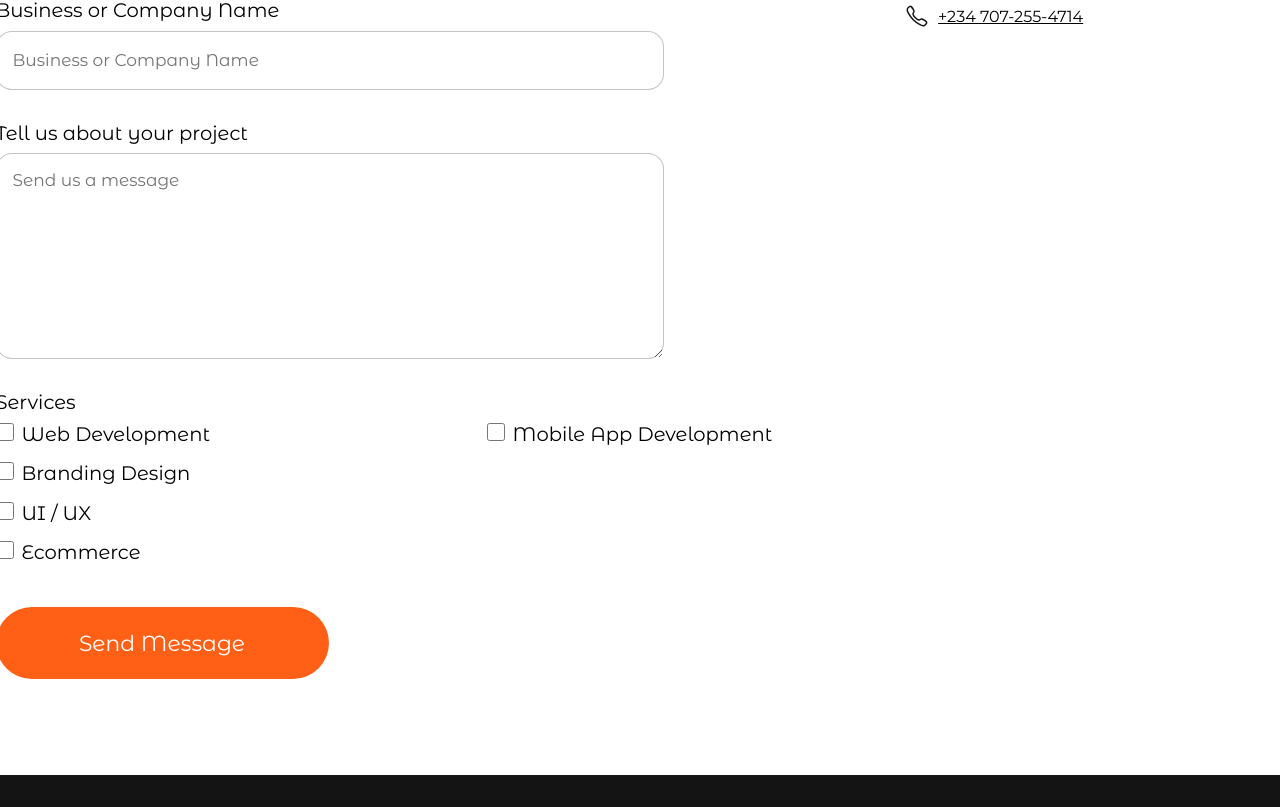
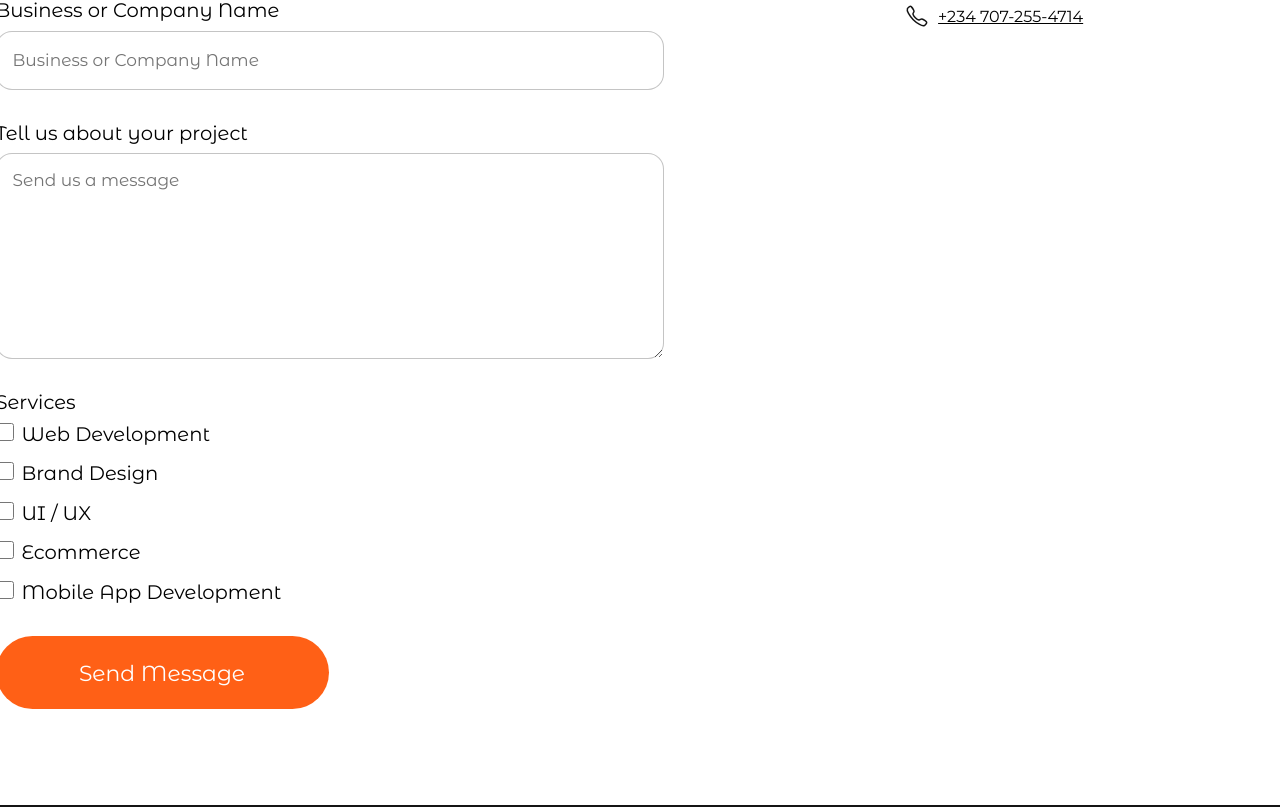
Before and after one commit to Yole-dev/bloom-revamped, a React (Create React App) app: page /contactus in a window 1280 px wide. Shown: the part 1278-2085 px from the top of the page. Built offline with nearby package versions, Linux system fonts and the light colour scheme.

Commit message:
fixed the component sizing issue on the home page

```diff
--- a/src/index.css
+++ b/src/index.css
@@ -55,6 +55,11 @@ button:focus {
   outline: none;
 }
 
+button:hover {
+  transform: scale(0.95);
+  transition: transform 0.5s ease;
+}
+
 input:focus {
   outline: none;
 }
@@ -523,7 +528,7 @@ textarea:focus {
 }
 
 .content-container {
-  width: 491px;
+  width: 50%;
   height: 173px;
   display: flex;
   flex-direction: column;
@@ -538,6 +543,7 @@ textarea:focus {
 }
 
 .detail-text {
+  width: 491px;
   font-size: 16.56px;
   font-weight: 300;
   line-height: 27.09px;
@@ -686,6 +692,11 @@ textarea:focus {
   display: flex;
   align-items: center;
   gap: 1rem;
+}
+
+.next,
+.previous {
+  cursor: pointer;
 }
 
 /* embla carousel styling*/
@@ -1514,6 +1525,7 @@ textarea:focus {
 .contact-us-header > p {
   width: 505px;
   align-self: end;
+  text-align: right;
   font-size: 18px;
   font-weight: 300;
   line-height: 143%;
@@ -1621,7 +1633,7 @@ textarea:focus {
 
 .services-grid-form {
   width: 475px !important;
-  height: 152px;
+  height: auto;
   display: flex;
   flex-direction: column;
   flex-wrap: wrap;
--- a/src/pages/ContactUs.js
+++ b/src/pages/ContactUs.js
@@ -112,7 +112,7 @@ function ContactForm() {
   // checkbox states
   const [checkedServices, setCheckedServices] = useState({
     "Web Development": false,
-    "Branding Design": false,
+    "Brand Design": false,
     "UI/UX": false,
     Ecommerce: false,
     "Mobile App Development": false,
@@ -120,7 +120,7 @@ function ContactForm() {
 
   const servicesCheck = [
     { service: "Web Development" },
-    { service: "Branding Design" },
+    { service: "Brand Design" },
     { service: "UI / UX" },
     { service: "Ecommerce" },
     { service: "Mobile App Development" },
--- a/src/pages/Home.js
+++ b/src/pages/Home.js
@@ -21,7 +21,6 @@ import portfolioImage1 from "../assets/home/portfolio1.png";
 import portfolioImage2 from "../assets/home/portfolio2.png";
 import portfolioImage3 from "../assets/home/portfolio3.png";
 import portfolioImage4 from "../assets/home/portfolio4.png";
-import clientImage from "../assets/home/client2.png";
 
 export default function Home() {
   return (
```
